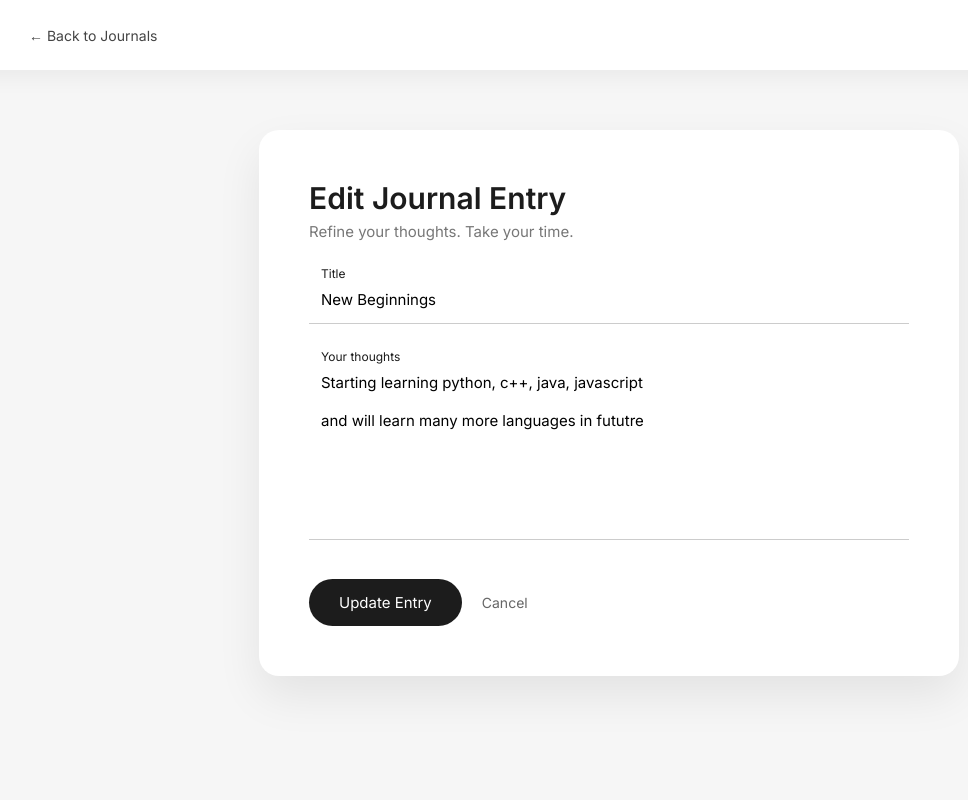
After one commit to CodebyNik18/Private-Journal, a Django app: template templates/edit_journal.html in a window 1280 px wide. The commit adds this page. Shown: the whole page, without its empty margins (31-999 px from the left). Run offline with Django 5.2, Linux system fonts and the light colour scheme; the template is opened without the code that fills it: values that come from a table or form of the project are taken from there, others are empty; data comes from the database, SQL or seed files in the repository; both versions use the stored data as it was after the commit.

Commit message:
Complete update entry function

```diff
--- /dev/null
+++ b/journal_main/static/css/edit_journal.css
@@ -0,0 +1,167 @@
+@import url('https://fonts.googleapis.com/css2?family=Inter:wght@300;400;500;600&display=swap');
+
+* {
+    margin: 0;
+    padding: 0;
+    box-sizing: border-box;
+    font-family: 'Inter', sans-serif;
+}
+
+body {
+    background: #f6f6f6;
+    color: #1c1c1c;
+    min-height: 100vh;
+}
+
+/* Top Bar */
+.topbar {
+    padding: 25px 60px;
+    background: #ffffff;
+    box-shadow: 0 8px 20px rgba(0, 0, 0, 0.05);
+    animation: slideDown 0.6s ease;
+}
+
+.back-link {
+    text-decoration: none;
+    font-size: 14px;
+    color: #444;
+}
+
+.back-link:hover {
+    text-decoration: underline;
+}
+
+/* Editor Container */
+.editor-container {
+    display: flex;
+    justify-content: center;
+    padding: 60px 20px;
+}
+
+/* Editor Box */
+.editor-box {
+    background: #ffffff;
+    width: 100%;
+    max-width: 700px;
+    padding: 50px;
+    border-radius: 20px;
+    box-shadow: 0 20px 45px rgba(0, 0, 0, 0.08);
+    animation: fadeUp 0.7s ease;
+}
+
+.editor-box h1 {
+    font-size: 30px;
+    font-weight: 600;
+    margin-bottom: 6px;
+}
+
+.subtitle {
+    font-size: 15px;
+    color: #777;
+    margin-bottom: 35px;
+}
+
+/* Inputs */
+.input-group {
+    position: relative;
+    margin-bottom: 35px;
+}
+
+.input-group input,
+.input-group textarea {
+    width: 100%;
+    padding: 14px 12px;
+    font-size: 15px;
+    border: none;
+    border-bottom: 1px solid #ccc;
+    outline: none;
+    background: transparent;
+    resize: none;
+}
+
+.input-group label {
+    position: absolute;
+    left: 12px;
+    top: 14px;
+    font-size: 14px;
+    color: #888;
+    pointer-events: none;
+    transition: 0.3s ease;
+}
+
+/* Floating Labels */
+.input-group input:focus + label,
+.input-group input:not(:placeholder-shown) + label,
+.input-group textarea:focus + label,
+.input-group textarea:not(:placeholder-shown) + label {
+    top: -10px;
+    font-size: 12px;
+    color: #1c1c1c;
+}
+
+/* Actions */
+.actions {
+    display: flex;
+    align-items: center;
+    gap: 20px;
+}
+
+.save-btn {
+    background: #1c1c1c;
+    color: #fff;
+    border: none;
+    padding: 14px 30px;
+    border-radius: 30px;
+    font-size: 15px;
+    cursor: pointer;
+    transition: all 0.3s ease;
+}
+
+.save-btn:hover {
+    transform: translateY(-2px);
+    opacity: 0.9;
+}
+
+.cancel-btn {
+    text-decoration: none;
+    font-size: 14px;
+    color: #666;
+}
+
+.cancel-btn:hover {
+    text-decoration: underline;
+}
+
+/* Animations */
+@keyframes fadeUp {
+    from {
+        opacity: 0;
+        transform: translateY(20px);
+    }
+    to {
+        opacity: 1;
+        transform: translateY(0);
+    }
+}
+
+@keyframes slideDown {
+    from {
+        opacity: 0;
+        transform: translateY(-15px);
+    }
+    to {
+        opacity: 1;
+        transform: translateY(0);
+    }
+}
+
+/* Responsive */
+@media (max-width: 768px) {
+    .topbar {
+        padding: 20px 30px;
+    }
+
+    .editor-box {
+        padding: 40px 30px;
+    }
+}
--- a/journals/urls.py
+++ b/journals/urls.py
@@ -5,4 +5,7 @@ urlpatterns = [
     #Adding Journal
     path('add/', views.add, name='add'),
 
+    #Edit Journal
+    path('edit_journal/<int:pk>', views.edit_journal, name="edit_journal"),
+
 ]
--- /dev/null
+++ b/templates/edit_journal.html
@@ -0,0 +1,41 @@
+{% load static %}
+
+<!DOCTYPE html>
+<html lang="en">
+<head>
+    <meta charset="UTF-8">
+    <meta name="viewport" content="width=device-width, initial-scale=1.0">
+    <title>Edit Journal Entry</title>
+    <link rel="stylesheet" href="{% static 'css/edit_journal.css' %}">
+</head>
+<body>
+
+<header class="topbar">
+    <a href="{% url 'journals_notes' %}" class="back-link">← Back to Journals</a>
+</header>
+
+<main class="editor-container">
+    <form action="{% url 'edit_journal' journal.id %}" method="post" class="editor-box">
+        {% csrf_token %}
+        <h1>Edit Journal Entry</h1>
+        <p class="subtitle">Refine your thoughts. Take your time.</p>
+
+        <div class="input-group">
+            <input type="text" name="title" value="{{ journal.title }}" required>
+            <label>Title</label>
+        </div>
+
+        <div class="input-group">
+            <textarea name="content" rows="8">{{journal.content}}</textarea>
+            <label>Your thoughts</label>
+        </div>
+
+        <div class="actions">
+            <button type="submit" class="save-btn">Update Entry</button>
+            <a href="{% url 'journals_notes' %}" class="cancel-btn">Cancel</a>
+        </div>
+    </form>
+</main>
+
+</body>
+</html>
--- a/templates/journal.html
+++ b/templates/journal.html
@@ -30,7 +30,7 @@
                 </p>
 
                 <div class="card-actions">
-                    <a href="#" class="edit">Edit</a>
+                    <a href="{% url 'edit_journal' journal.id %}" class="edit">Edit</a>
                     <a href="#" class="delete">Delete</a>
                 </div>
             </div>
```
Also changed, not shown: journals/views.py (+17 -0 lines), db.sqlite3.
